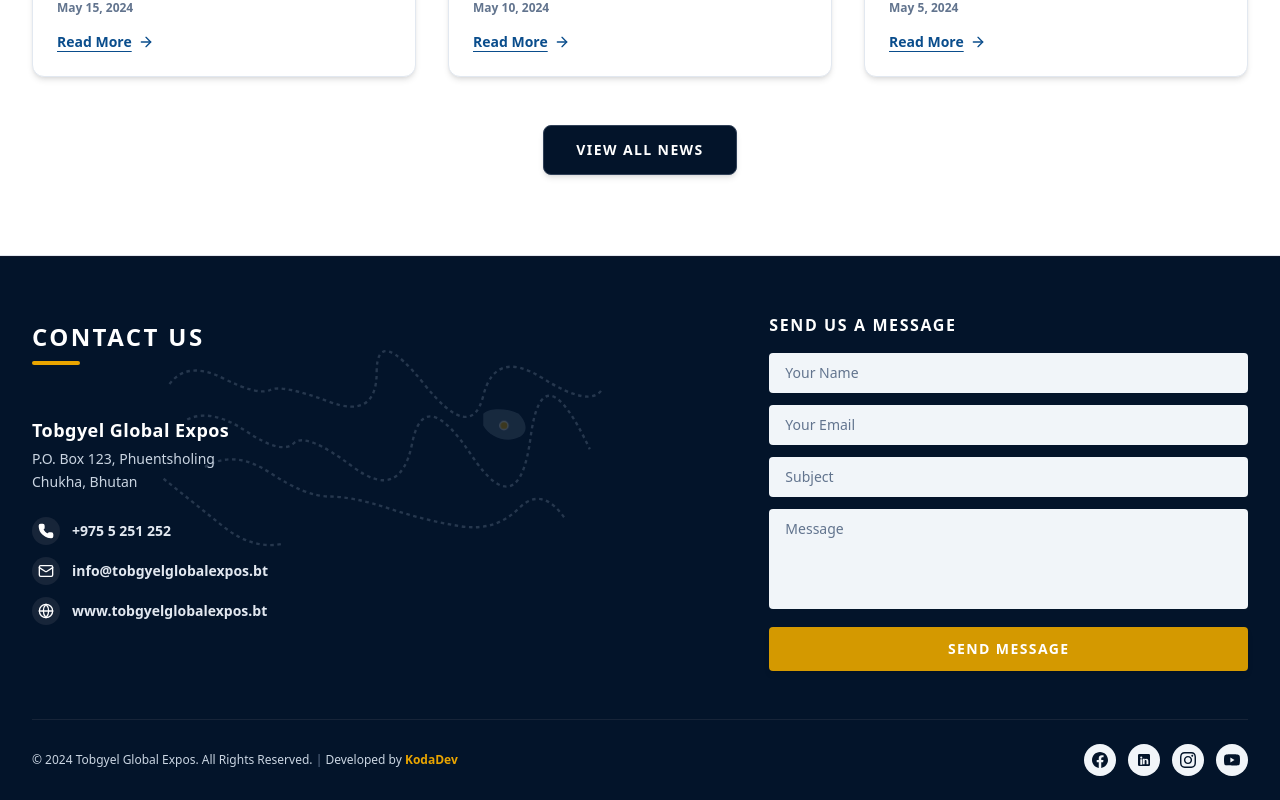
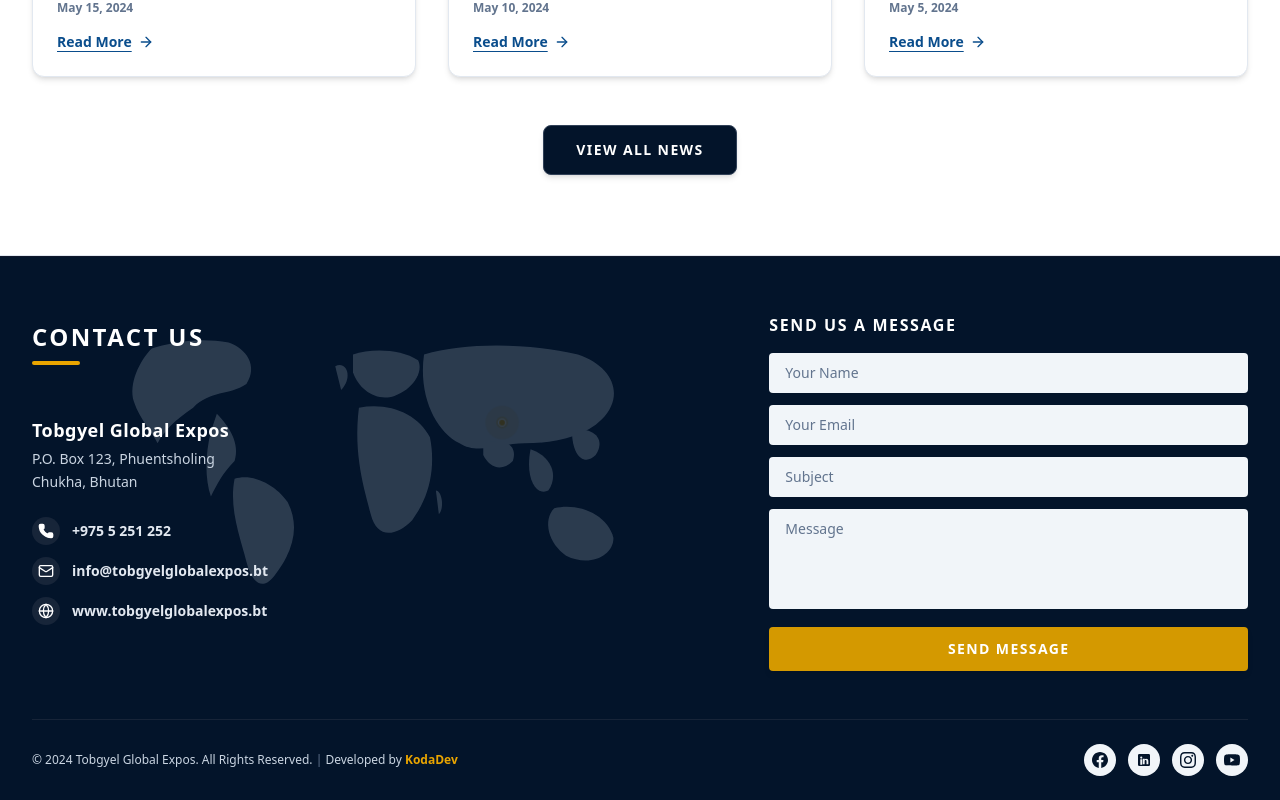
Before and after one commit to guruwangchuk7/Tobgyel-GlobalExpos, a Next.js app: page / in a window 1280 px wide. Shown: the part 3098-3898 px from the top of the page. Built offline with nearby package versions, Linux system fonts and the light colour scheme.

Commit message:
Update Footer World Map SVG silhouette overlay matching reference design

```diff
--- a/app/components/Footer.tsx
+++ b/app/components/Footer.tsx
@@ -15,16 +15,45 @@
           {/* Left Column: Contact Details + World Map Background (span 7 cols) */}
           <div className="lg:col-span-7 space-y-6 relative min-h-[320px] flex flex-col justify-between py-2">
 
-            {/* World Map SVG Overlay with Gold Pin on Bhutan */}
-            <div className="absolute inset-0 opacity-25 pointer-events-none -z-10 flex items-center justify-center">
-              <svg viewBox="0 0 1000 500" className="w-full h-full text-slate-400 fill-current">
-                {/* World Map Continent Shapes */}
-                <path d="M150,120 Q180,80 240,110 T320,130 T420,150 T500,100 T580,120 T680,140 T780,110 T880,130 M180,180 Q220,160 280,200 T360,220 T460,260 T560,220 T660,240 T760,210 T860,230 M210,260 Q260,230 320,270 T420,310 T520,330 T640,360 T740,330 T820,350 M140,280 Q190,320 240,360 T340,390" stroke="currentColor" strokeWidth="4" fill="none" strokeDasharray="6 6" />
-                <path d="M 680,170 C 690,160 720,160 740,170 C 750,180 760,200 740,210 C 720,220 690,210 680,190 Z" fill="currentColor" opacity="0.6" />
+            {/* High-Accuracy World Map Vector Silhouette Overlay with Gold Pin on Bhutan */}
+            <div className="absolute inset-0 opacity-20 pointer-events-none -z-10 flex items-center justify-center overflow-hidden">
+              <svg
+                viewBox="0 0 1000 500"
+                className="w-full h-full text-slate-300 fill-current"
+                preserveAspectRatio="xMidYMid meet"
+              >
+                <g fill="currentColor">
+                  {/* North America */}
+                  <path d="M 120,60 C 150,50 200,40 250,50 C 280,60 300,90 280,120 C 250,140 220,130 190,160 C 160,180 140,200 130,220 C 120,200 100,180 90,150 C 80,120 100,80 120,60 Z" />
+                  <path d="M 230,170 C 250,190 270,220 260,250 C 240,270 230,290 220,310 C 210,280 210,240 220,200 Z" />
 
-                {/* Bhutan Location Pin (Gold Dot & Pulsing Glow) */}
-                <circle cx="715" cy="190" r="10" fill="#EAA500" className="animate-ping opacity-75" />
-                <circle cx="715" cy="190" r="7" fill="#EAA500" stroke="#FFFFFF" strokeWidth="2" />
+                  {/* South America */}
+                  <path d="M 260,280 C 290,270 330,290 350,320 C 370,360 360,400 330,440 C 310,470 290,460 280,420 C 270,380 250,330 260,280 Z" />
+
+                  {/* Europe */}
+                  <path d="M 460,70 C 490,60 540,60 570,80 C 580,100 560,130 530,140 C 500,150 470,130 460,100 Z" />
+                  <path d="M 430,90 C 450,80 460,110 440,130 Z" />
+
+                  {/* Africa */}
+                  <path d="M 470,160 C 520,150 570,170 590,210 C 600,260 590,310 560,350 C 530,380 500,380 490,340 C 480,300 460,240 470,160 Z" />
+                  <path d="M 600,300 C 610,300 615,330 605,340 Z" />
+
+                  {/* Eurasia / Asia */}
+                  <path d="M 580,70 C 650,50 750,50 840,70 C 900,90 920,140 880,180 C 850,210 800,220 750,220 C 710,220 670,240 640,220 C 600,200 570,140 580,70 Z" />
+                  <path d="M 680,220 C 710,210 740,220 730,250 C 710,270 690,260 680,240 Z" />
+                  <path d="M 760,230 C 790,240 810,270 790,300 C 770,310 750,280 760,230 Z" />
+                  <path d="M 830,200 C 860,190 890,210 870,240 C 850,260 830,240 830,200 Z" />
+
+                  {/* Australia & Oceania */}
+                  <path d="M 800,330 C 840,320 890,340 900,380 C 900,410 860,430 820,410 C 790,390 780,350 800,330 Z" />
+                </g>
+
+                {/* Glowing Gold Pin on Bhutan (Himalayas - Approx 710, 185) */}
+                <g transform="translate(712, 185)">
+                  <circle r="16" fill="#EAA500" className="animate-ping opacity-75" />
+                  <circle r="10" fill="#EAA500" opacity="0.4" />
+                  <circle r="6" fill="#EAA500" stroke="#FFFFFF" strokeWidth="2" />
+                </g>
               </svg>
             </div>
 
```
